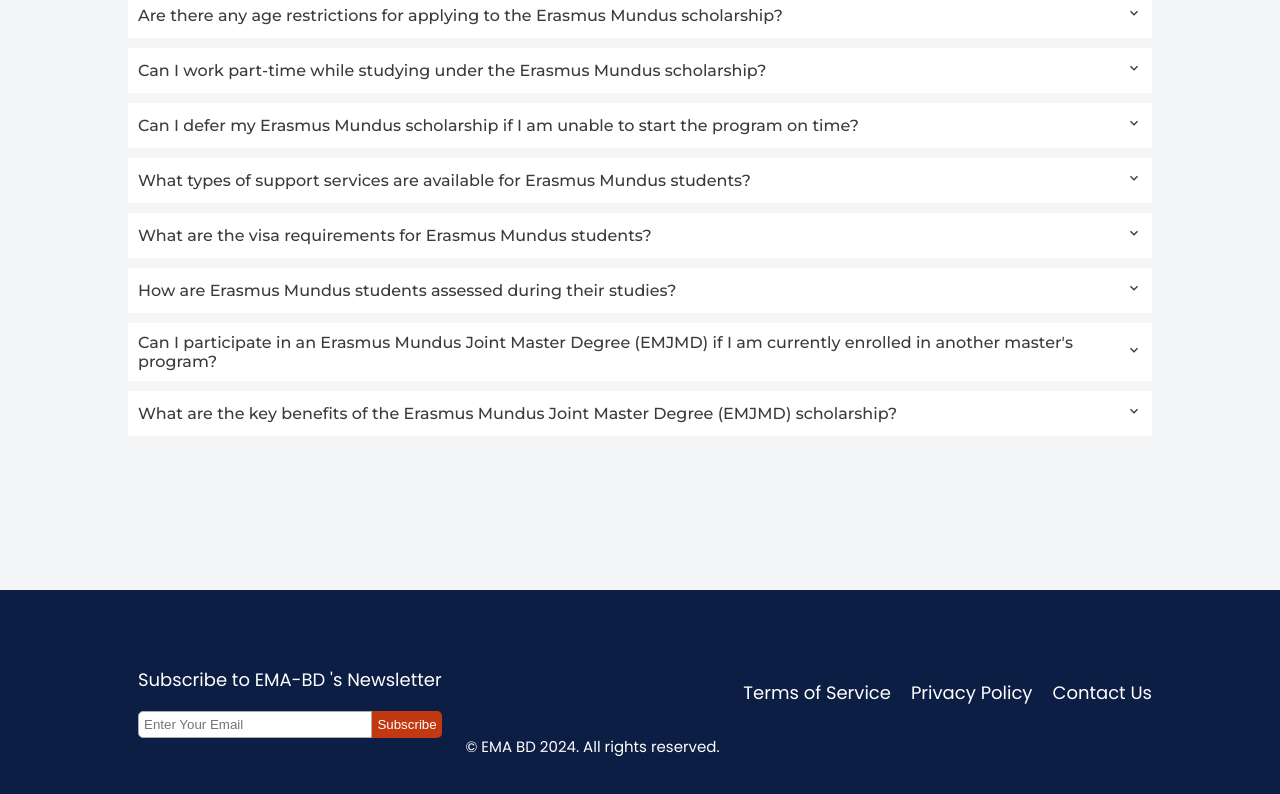
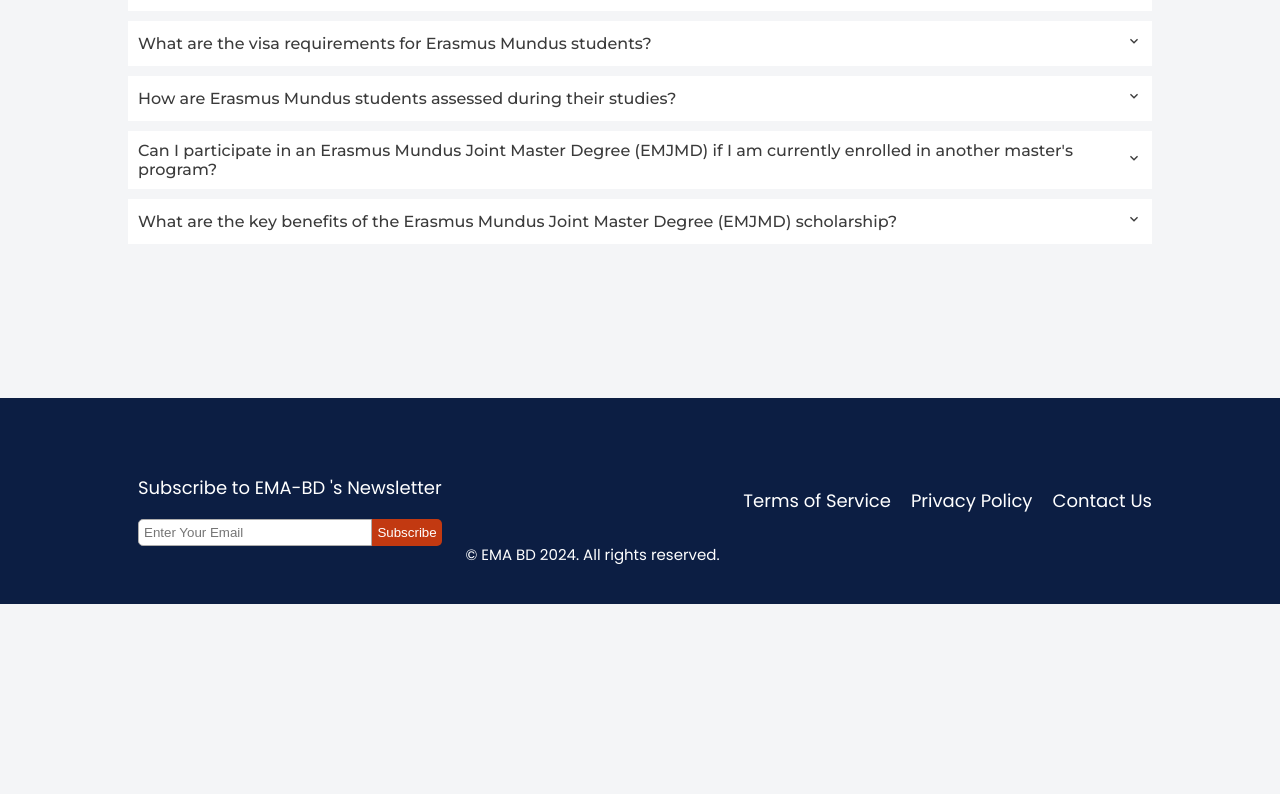
Before and after one commit to FairoozAzim/EMA-BD-Web, a React (Vite) app in the folder ema-bd-website/: page /faq in a window 1280 px wide. Shown: the part 1734-2528 px from the top of the page. After the commit the page ends 2338 px from the top, so only its background shows below. Built offline with nearby package versions, Linux system fonts and the light colour scheme.

Commit message:
responsiveness

```diff
--- a/ema-bd-website/src/components/HomePage/Banner/Banner.css
+++ b/ema-bd-website/src/components/HomePage/Banner/Banner.css
@@ -4,7 +4,6 @@
     padding: 5%;
     position: relative;
     /* overflow: hidden; */
-
 }
 
 .banner{
@@ -18,6 +17,7 @@
     border-radius: 5px;
 
 }
+
 .slider{
     height: 100%;
 }
--- a/ema-bd-website/src/components/HomePage/Newsletter/Newsletter.css
+++ b/ema-bd-website/src/components/HomePage/Newsletter/Newsletter.css
@@ -23,3 +23,6 @@
 .newsletter h1{
     color: #fff;
 }
+.btn-blue{
+    cursor: pointer;
+}
--- a/ema-bd-website/src/components/HomePage/Newsletter/Newsletter.jsx
+++ b/ema-bd-website/src/components/HomePage/Newsletter/Newsletter.jsx
@@ -1,14 +1,49 @@
+import { useState } from 'react';
+import './Newsletter.css';
 
-import './Newsletter.css';
 const Newsletter = () => {
+  const [email, setEmail] = useState('');
+  const [success, setSuccess] = useState(false);
+  const [error, setError] = useState('');
+
+  // Simple email validation function
+  const validateEmail = (email) => {
+    const emailPattern = /^[^\s@]+@[^\s@]+\.[^\s@]+$/;
+    return emailPattern.test(email);
+  };
+
+  const handleSubmit = (e) => {
+    e.preventDefault();
+
+    // Validate email input
+    if (!email) {
+      setError('Email is required');
+      setSuccess(false);
+      return;
+    } else if (!validateEmail(email)) {
+      setError('Please enter a valid email address');
+      setSuccess(false);
+      return;
+    }
+
+    // Handle successful submission
+    setError(''); // Clear previous errors
+    setSuccess(true);
+    console.log('Subscribed successfully with email:', email);
+
+    // Clear input field after submission
+    setEmail('');
+  };
+
   return (
     <div className="">
         <div className="newsletter">
               <p className="text-center">Subscribe to EMA-BD &apos;s Newsletter</p>
-             <div className="d-flex email-box mt-5">
+                <form onSubmit={handleSubmit} className="d-flex email-box mt-5">
                <input type='email' placeholder='Enter Your Email'></input>
                <button className='btn-blue'>Subscribe</button>
-             </div>
+               </form>
+
              </div>
          </div>
   );
--- a/ema-bd-website/src/pages/FAQ/Faq.css
+++ b/ema-bd-website/src/pages/FAQ/Faq.css
@@ -1,6 +1,3 @@
-.faq-wrapper{
-    margin-top: 20%;
-}
 
 @media screen and (max-width: 768px)
 {
--- a/ema-bd-website/src/pages/FAQ/Faq.jsx
+++ b/ema-bd-website/src/pages/FAQ/Faq.jsx
@@ -5,7 +5,7 @@ import './Faq.css';
 const Faq = () => {
     return (
         <div>
-             <div className='faq-wrapper'>
+             <div className='faq-wrapper mt-10'>
              <h1 className='section-header text-center'>Frequently Asked Questions</h1>
              <div className='mt-10'>
              {faq.map((faq, index) => (
```
Lines whose indentation alone changed are shown as unchanged.
